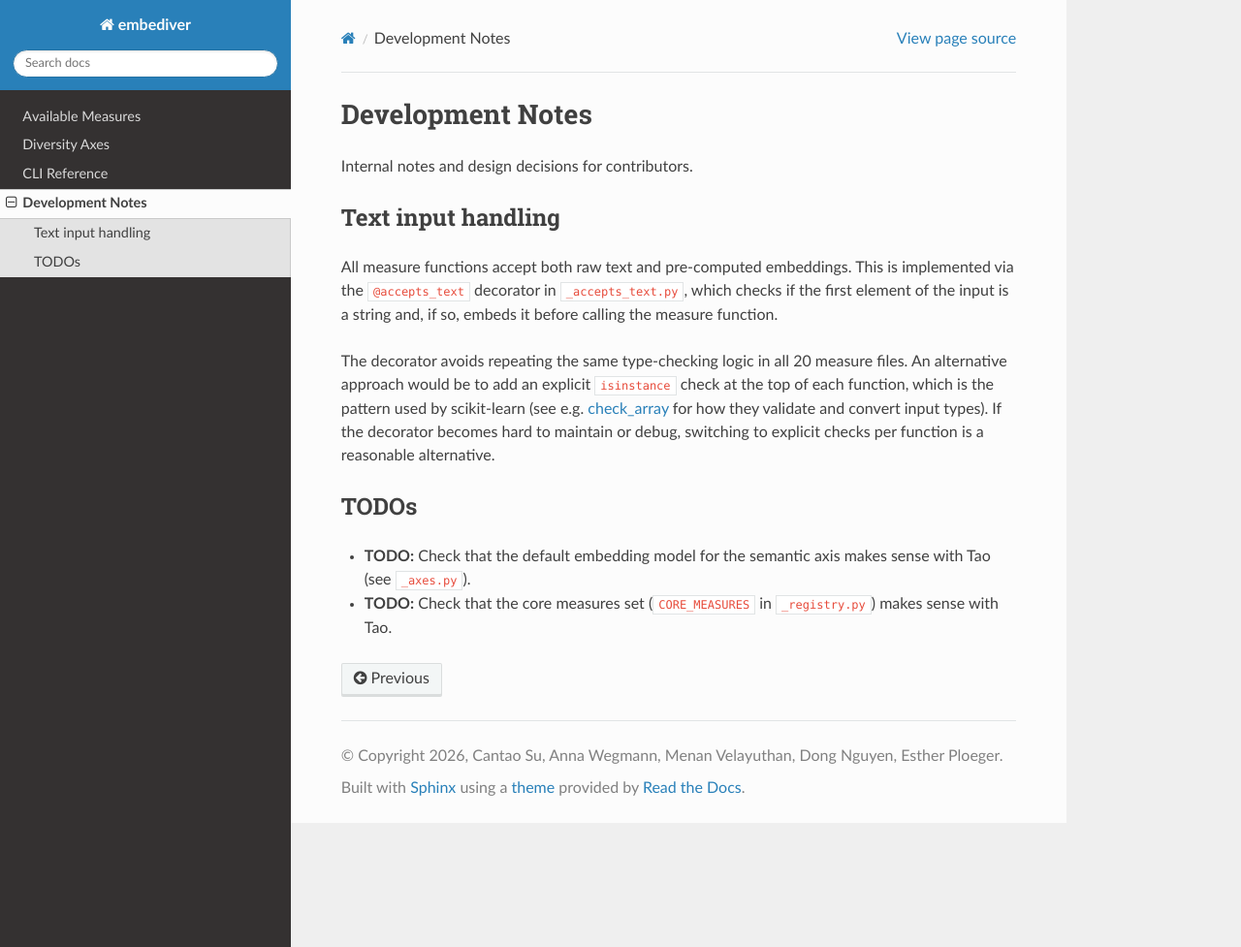
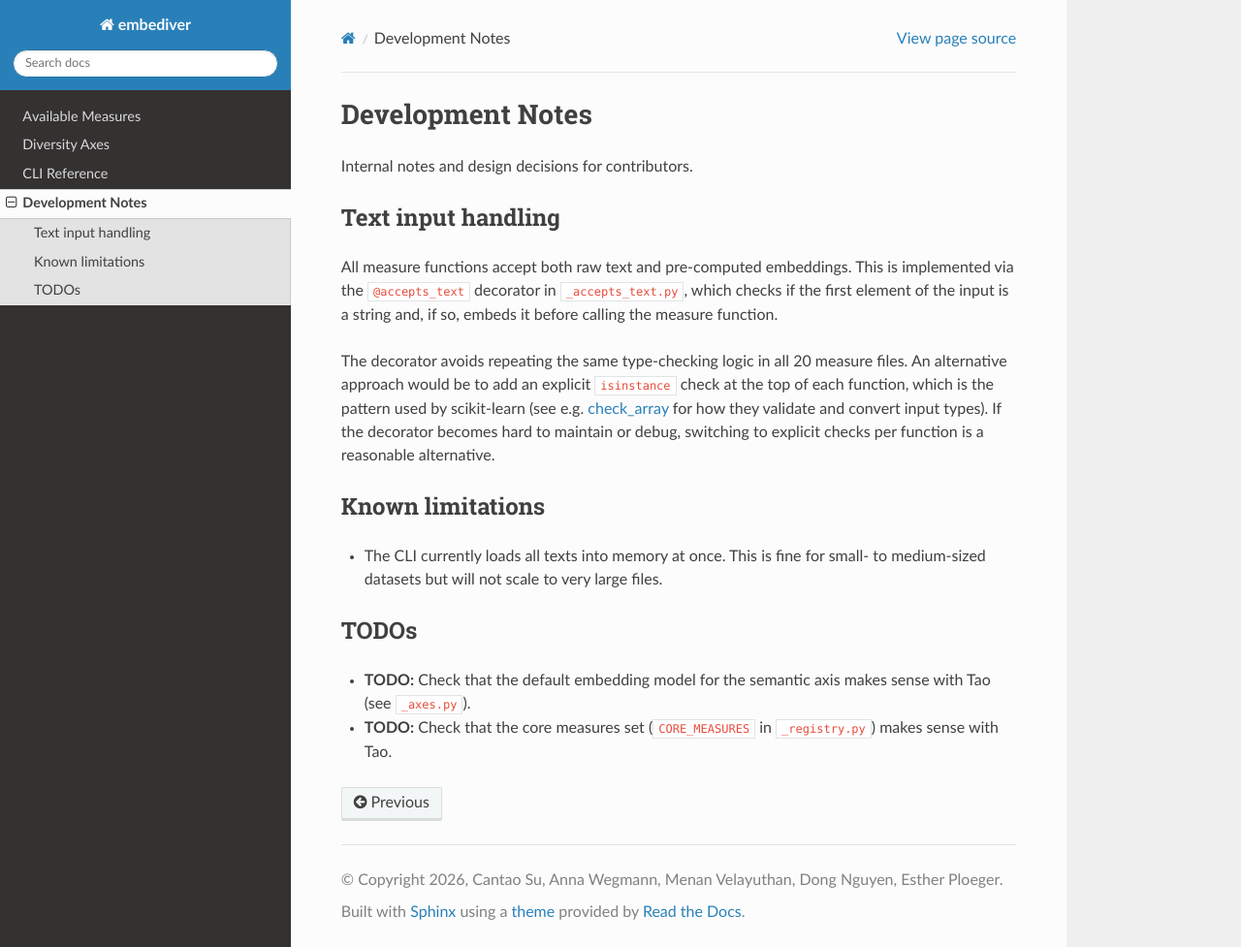
Before and after one commit to nlpsoc/emb-diversity, a Sphinx documentation site: the page built from docs/source/user-guide/development-notes.md, in a window 1280 px wide and 977 px high. Shown: the whole window at 97% size. Built offline with Sphinx 7.4.7 and the Read the Docs theme 3.1.0, drawn with Linux system fonts in a browser that asks for light colours; pages that are not in the unit, such as notebooks, are missing from menus.

Commit message:
docs: note that CLI loads all texts into memory
Co-Authored-By: Claude Opus 4.6 (1M context) <noreply@anthropic.com>

```diff
--- a/docs/source/user-guide/development-notes.md
+++ b/docs/source/user-guide/development-notes.md
@@ -18,6 +18,10 @@ for how they validate and convert input types). If the decorator becomes
 hard to maintain or debug, switching to explicit checks per function is
 a reasonable alternative.
 
+## Known limitations
+
+- The CLI currently loads all texts into memory at once. This is fine for small- to medium-sized datasets but will not scale to very large files.
+
 ## TODOs
 
 - **TODO:** Check that the default embedding model for the semantic axis makes sense with Tao (see `_axes.py`).
```
